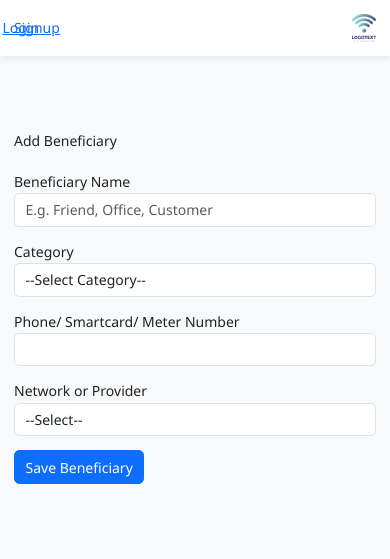
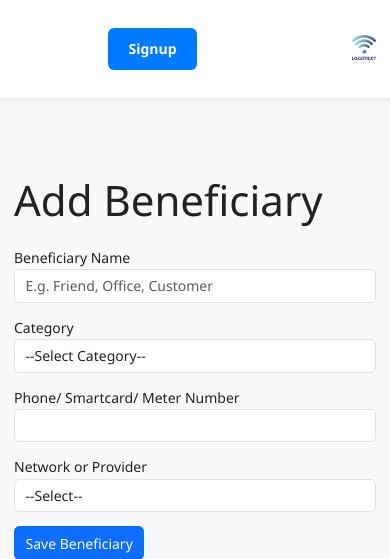
Before and after one commit to Olamide357/my-web-app, a Django app: page /beneficiaries/add/ in a window 390 px wide. Shown: the top 559 px of the page. Run offline with Django 5.2, Linux system fonts and the light colour scheme.

Commit message:
Add changes to responsive style

```diff
--- a/templates/base.html
+++ b/templates/base.html
@@ -41,7 +41,7 @@
       font-size: clamp(18px, 2.5vw, 28px);
     }
     p{
-      font-size: 1rem;
+      font-size: 3rem;
     }
     /* Header */
     .header {
@@ -101,6 +101,30 @@
       cursor: pointer;
     }
 
+    .auth-links {
+      display: flex;
+      justify-content: center;
+      gap: 1rem;
+      margin: 1rem 0;
+    }
+
+    .auth-btn {
+      padding: 10px 20px;
+      border-radius: 6px;
+      text-decoration: none;
+      font-weight: bold;
+      font-size: 1rem;
+    }
+
+    .auth-btn.login {
+      background: #007bff;
+      color: white;
+    }
+
+    .auth-btn.signup {
+      background: #28a745;
+      color: white;
+    }
     /* Footer */
     .fixed-footer {
       position: fixed;
@@ -125,10 +149,10 @@
       .header img.logo {
         height: 28px;
       }
-      h1 {font-size: 1.5rem;}
-      h2 {font-size: 1.25rem;}
-      h3 {font-size: 1rem;}
-      h4 {font-size: 0.75rem;}
+      h1 {font-size: 3.5rem;}
+      h2 {font-size: 3.25rem;}
+      h3 {font-size: 3rem;}
+      h4 {font-size: 2.75rem;}
       h5 {font-size: 0.5rem;}
       img {max-width: 100%;}
       .container {padding: 0.5rem;}
@@ -177,8 +201,10 @@
     {% if user.is_authenticated %}
     <div class="left-nav-toggle" onclick="openNav()"><i class="fas fa-bars"></i></div>
     {% else %}
-<a href="{% url 'signup' %}">Signup</a>
-<a href="{% url 'login' %}" style="margin-left: -370px;">Login</a>
+<div class="auth-links">
+  <a href="{% url 'signup' %}" class="auth-btn login">Signup</a>
+<a href="{% url 'login' %}" style="margin-left: -370px;" class="auth-btn signup">Login</a>
+</div>
 {% endif %}
     <img src="{% static 'images/logo.png' %}" alt="App Logo" class="logo">
   </div>
```
